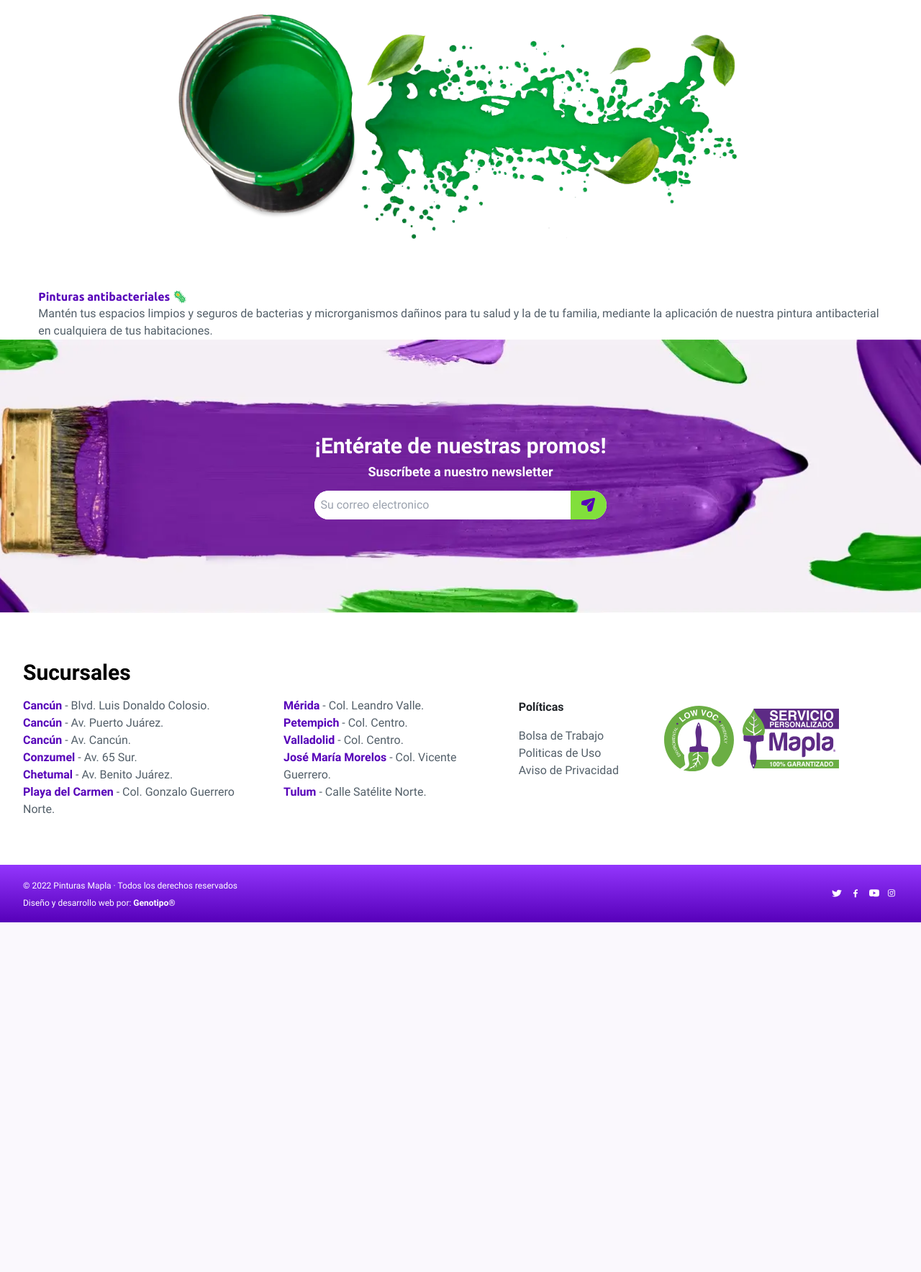
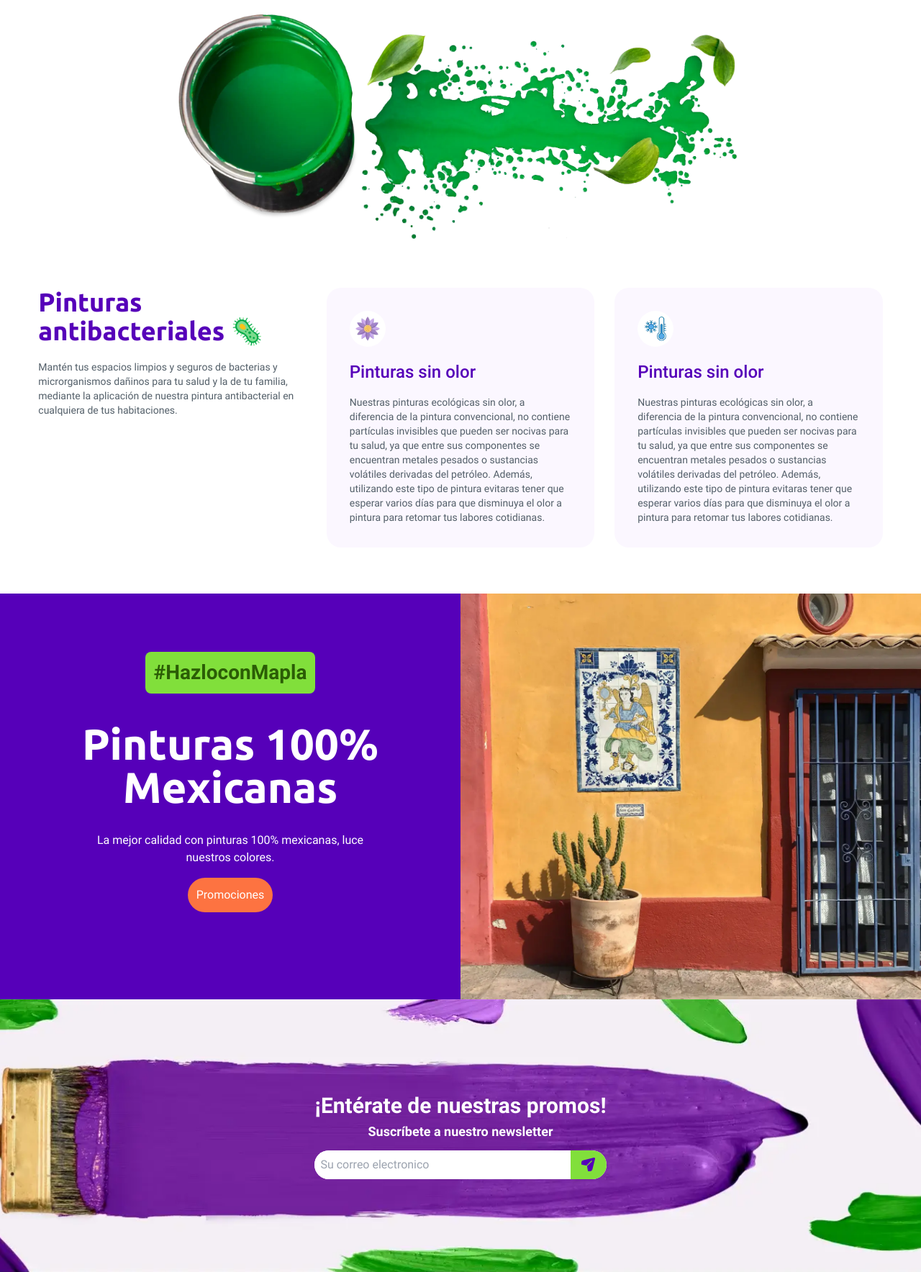
Before and after one commit to francisco-solis99/mapla, a CodeIgniter 4 app: template app/Views/pages/technology/index.php in a window 1280 px wide. Shown: the part 1231-2999 px from the top of the page at 72% size. Before the commit the page ends 2513 px from the top, so only its background shows below. Run offline with PHP 8.4 and a stand-in for CodeIgniter, Linux system fonts and the light colour scheme; the template is opened without the code that fills it, so the values that code supplies are empty; some libraries are stand-ins or nearby versions; some web fonts are replaced.

Commit message:
[Add] the tech-about us page

```diff
--- a/app/Views/pages/technology/index.php
+++ b/app/Views/pages/technology/index.php
@@ -45,21 +45,54 @@
             <h2 class="text-mapla-purple-200 font-bold font-ubuntu text-[45px]">Pinturas Low Voc</h2>
             <p class="text-mapla-dark-100 max-w-5xl mx-auto">La pintura “Low Voc” se caracteriza por la ausencia del fuerte olor a “ pintura fresca” que desprenden las pinturas que contienen altos niveles de VOC, que incluso pueden causar dolor de cabeza o problemas de memoria cuando se inhalan. Mapla elige hacer pinturas amigables con el medio ambiente y cuidar tu salud, es por eso que en nuestra producción cuidamos minimizar al máximo los Compuestos Volátiles de Carbono.</p>
           </div>
-          <picture class="inline-block max-w-4xl">
+          <picture class="inline-block min-w-[200px] max-w-4xl">
             <source srcset="<?= base_url('/images/about/tech-lowvoc-2x.webp')?>" media="(min-width: 468px)">
             <img src="<?= base_url('/images/about/tech-lowvoc.webp')?>" alt="Pinturas Low Voc" class="w-full object-cover">
           </picture>
         </div>
       </section>
 
-      <section>
-        <div class="container">
-          <article class="text-mapla-dark-100">
-            <h3 class="text-mapla-purple-200 font-ubuntu text-bold">Pinturas antibacteriales 🦠</h3>
-            <p>Mantén tus espacios limpios y seguros de bacterias y microrganismos dañinos para tu salud y la de tu familia, mediante la aplicación de nuestra pintura antibacterial en cualquiera de tus habitaciones.</p>
+      <section class="my-9">
+        <div class="container grid sm:grid-cols-2 lg:grid-cols-3 justify-items-center gap-7">
+          <article class="text-center sm:text-left sm:col-span-2 lg:col-span-1 lg:max-w-sm text-mapla-dark-100">
+            <h3 class="text-mapla-purple-200 font-ubuntu text-bold text-4xl">Pinturas antibacteriales 🦠</h3>
+            <p class="mt-5 text-sm">Mantén tus espacios limpios y seguros de bacterias y microrganismos dañinos para tu salud y la de tu familia, mediante la aplicación de nuestra pintura antibacterial en cualquiera de tus habitaciones.</p>
+          </article>
+          <article class="max-w-sm p-8 bg-mapla-light-200 text-mapla-dark-100 rounded-[20px]">
+            <span class="inline-block bg-white rounded-full p-2 max-w-[50px]">
+              <img src="<?= base_url('/images/about/flower.webp')?>" alt="" class="w-full object-cover">
+            </span>
+            <h3 class="text-mapla-purple-200 text-2xl font-medium mt-3 mb-4">Pinturas sin olor</h3>
+            <p class="text-sm">Nuestras pinturas ecológicas sin olor, a diferencia de la pintura convencional, no contiene partículas invisibles que pueden ser nocivas para tu salud, ya que entre sus componentes se encuentran metales pesados o sustancias volátiles derivadas del petróleo. Además, utilizando este tipo de pintura evitaras tener que esperar varios días para que disminuya el olor a pintura para retomar tus labores cotidianas.</p>
+          </article>
+          <article class="max-w-sm p-8 bg-mapla-light-200 text-mapla-dark-100 rounded-[20px]">
+            <span class="inline-block bg-white rounded-full p-2 max-w-[50px]">
+              <img src="<?= base_url('/images/about/winter.webp')?>" alt="" class="w-full object-cover">
+            </span>
+            <h3 class="text-mapla-purple-200 text-2xl font-medium mt-3 mb-4">Pinturas sin olor</h3>
+            <p class="text-sm">Nuestras pinturas ecológicas sin olor, a diferencia de la pintura convencional, no contiene partículas invisibles que pueden ser nocivas para tu salud, ya que entre sus componentes se encuentran metales pesados o sustancias volátiles derivadas del petróleo. Además, utilizando este tipo de pintura evitaras tener que esperar varios días para que disminuya el olor a pintura para retomar tus labores cotidianas.</p>
           </article>
           <article class="text-mapla-dark-100"></article>
-          <article class="text-mapla-dark-100"></article>
+        </div>
+      </section>
+
+
+      <section class="bg-mapla-purple-200 text-white text-center">
+        <div class="flex flex-col md:grid md:grid-cols-2 ">
+          <div class="p-4 flex flex-col justify-center items-center">
+            <div class="mb-10">
+              <h3 class="py-2 px-3 inline-block justify-self-center text-[28px] bg-mapla-green-100 text-mapla-green-200 font-bold rounded-lg ">#HazloconMapla</h3>
+              <h2 class="mt-10 mb-8 font-bold font-ubuntu text-6xl">Pinturas 100% Mexicanas</h2>
+              <p class="lg:w-4/6 lg:mx-auto mb-4">
+                La mejor calidad con pinturas 100% mexicanas, luce nuestros colores.
+              </p>
+              <a href="<?= url_to('website.promotions.index') ?>" class=" bg-mapla-orange-100 p-3 text-white inline-block rounded-full">Promociones</a>
+            </div>
+          </div>
+          <picture class="inline-block mt-5 md:mt-0">
+            <source srcset="<?= base_url('/images/about/tech-mex-2x.webp')?>" media="(min-width: 768px)">
+            <img src="<?= base_url('/images/about/tech-mex.webp')?>" alt="Soluciones - Pinturas Mapla" class="w-full object-cover h-full">
+          </picture>
         </div>
       </section>
     </main>
```
Also changed, not shown: public/css/styles.css, public/images/about/flower.webp (added), public/images/about/tech-mex-2x.webp (added), public/images/about/tech-mex.webp (added), public/images/about/winter.webp (added).
